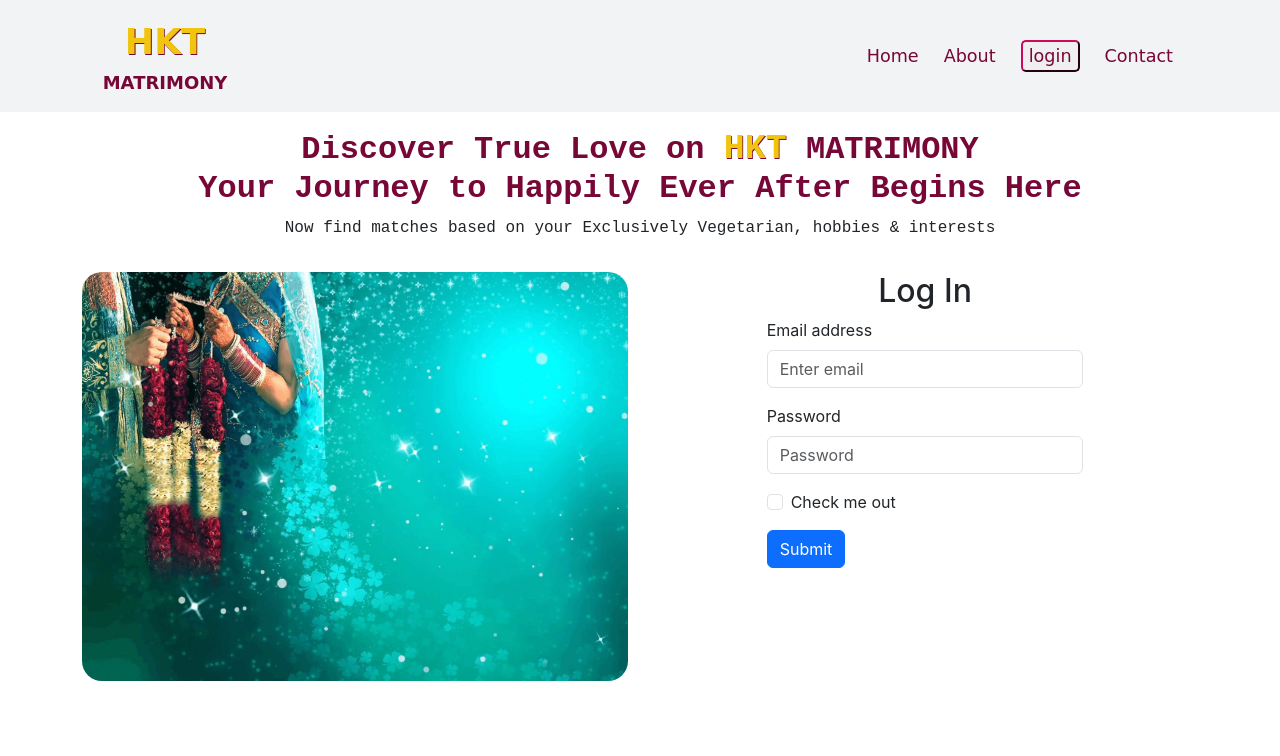
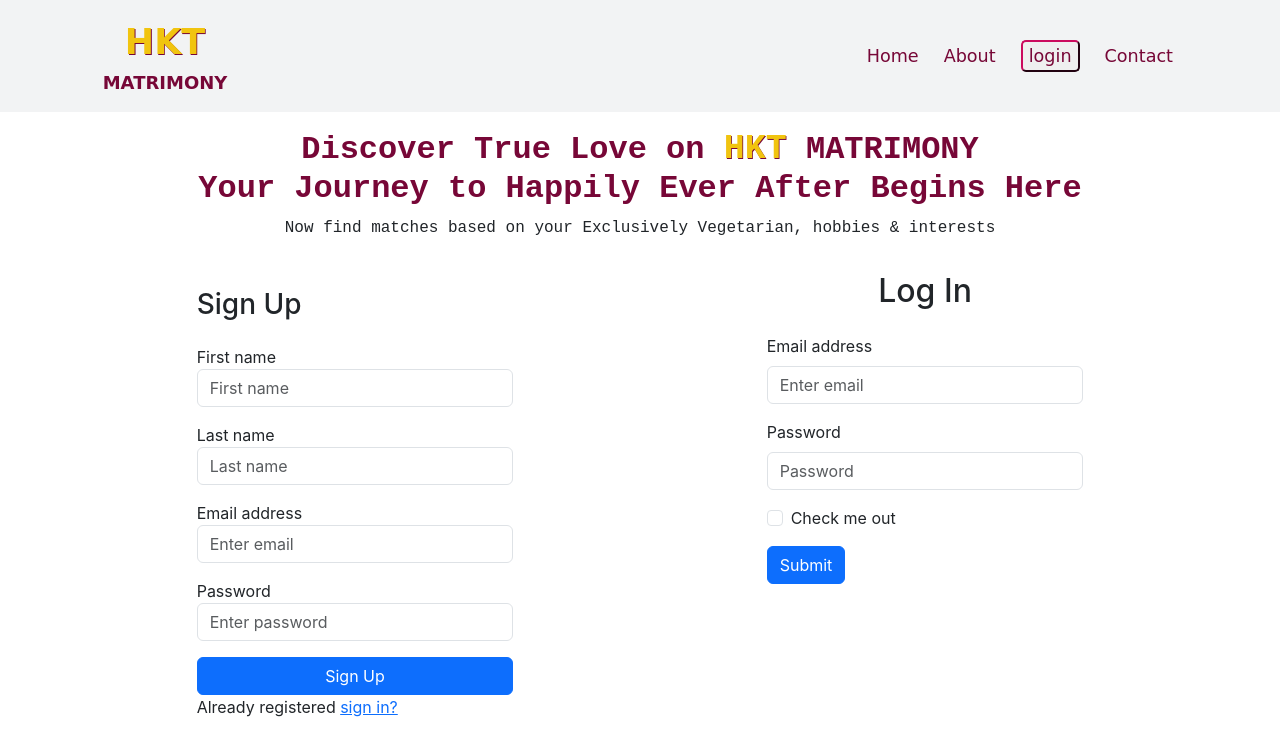
Before and after one commit to jawaharlalnehru1988/hktmatrimony, a React (Create React App) app: page / in a window 1280 px wide. Shown: the top 756 px of the page. Built offline with nearby package versions, Linux system fonts and the light colour scheme; the HTML template or start-up script is replaced by a standard one.

Commit message:
login section add image command

```diff
--- a/src/App.js
+++ b/src/App.js
@@ -2,6 +2,7 @@ import './App.css';
 import Navbar from './components/Navbar/nav-bar';
 import HomePage from './pages/Home';
 import Loginpage from './login-pages/login'
+
 
 
 function App() {
--- a/src/login-pages/login.js
+++ b/src/login-pages/login.js
@@ -2,7 +2,7 @@ import './login.css';
 import myImage from '../login-pages/image/banner.jpg';
 import Button from 'react-bootstrap/Button';
 import Form from 'react-bootstrap/Form';
-
+import React, { Component } from 'react'
 
 
 function login() {
@@ -12,14 +12,56 @@ function login() {
         <div className='row'>
 
       <div className='col-lg-6 col-12 mt-3 pb-3 login_image' >
-       <img src={myImage} alt="marriage" />
+       {/* <img src={myImage} alt="marriage" /> */}
+       <div className="signup_wrap mt-3">
+    <form>
+        <h3>Sign Up</h3>
+        <div className="mb-3  mt-4 ">
+          <label>First name</label>
+          <input
+            type="text"
+            className="form-control"
+            placeholder="First name"
+          />
+        </div>
+        <div className="mb-3">
+          <label>Last name</label>
+          <input type="text" className="form-control" placeholder="Last name" />
+        </div>
+        <div className="mb-3">
+          <label>Email address</label>
+          <input
+            type="email"
+            className="form-control"
+            placeholder="Enter email"
+          />
+        </div>
+        <div className="mb-3">
+          <label>Password</label>
+          <input
+            type="password"
+            className="form-control"
+            placeholder="Enter password"
+          />
+        </div>
+        <div className="d-grid">
+          <button type="submit" className="btn btn-primary">
+            Sign Up
+          </button>
+        </div>
+        <p className="forgot-password text-right">
+          Already registered <a href="/sign-in">sign in?</a>
+        </p>
+      </form>
+      </div>
+
 
      </div>
      <div className='col-lg-6 col-12 mt-3 pb-3 login-section' >
       <div className="login-wrapper">
         <h2> Log In </h2>
         <Form>
-      <Form.Group className="mb-3" controlId="formBasicEmail">
+      <Form.Group className="mb-3 mt-4" controlId="formBasicEmail">
         <Form.Label>Email address</Form.Label>
         <Form.Control type="email" placeholder="Enter email" />
 
@@ -36,9 +78,6 @@ function login() {
         Submit
       </Button>
     </Form>
-
-
-
       </div>
 
      </div>
```
Also changed, not shown: package.json (+12 -5 lines), src/login-pages/signup.css (added), src/login-pages/signup.js (added), 2 other files (tests, documents, lock files or other folders).
